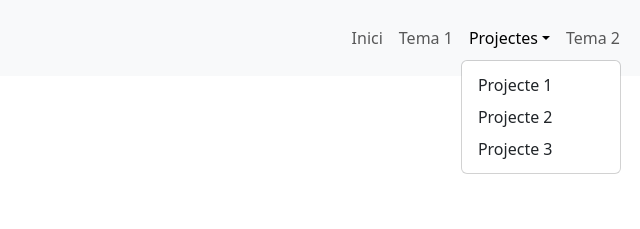
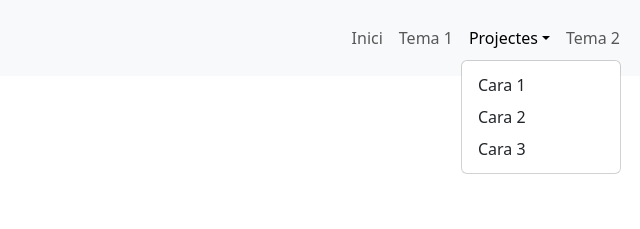
Before and after one commit to cvega4pompeu/cvega4pompeu.github.io, a plain HTML site: page index.html in a window 1280 px wide. Both pictures are taken after a click on the button "Projectes". Shown: the top 229 px of the page, 640-1280 px from the left. Drawn offline with nearby package versions, Linux system fonts and the light colour scheme.

Commit message:
Update index.html

```diff
--- a/index.html
+++ b/index.html
@@ -70,9 +70,9 @@
                     <a class="nav-link dropdown-toggle" href="#" id="navbarDropdown" role="button" data-bs-toggle="dropdown" aria-haspopup="true"
                         aria-expanded="false">Projectes</a>
                     <div class="dropdown-menu" aria-labelledby="navbarDropdown">
-                        <a class="dropdown-item" href="#">Projecte 1</a>
-                        <a class="dropdown-item" href="#">Projecte 2</a>
-                        <a class="dropdown-item" href="#">Projecte 3</a>
+                        <a class="dropdown-item" href="https://cvega4pompeu.github.io/cara1">Cara 1</a>
+                        <a class="dropdown-item" href="https://cvega4pompeu.github.io/cara2">Cara 2</a>
+                        <a class="dropdown-item" href="https://cvega4pompeu.github.io/cara3">Cara 3</a>
                     </div>
                 </li>
                 <li class="nav-item">
```
